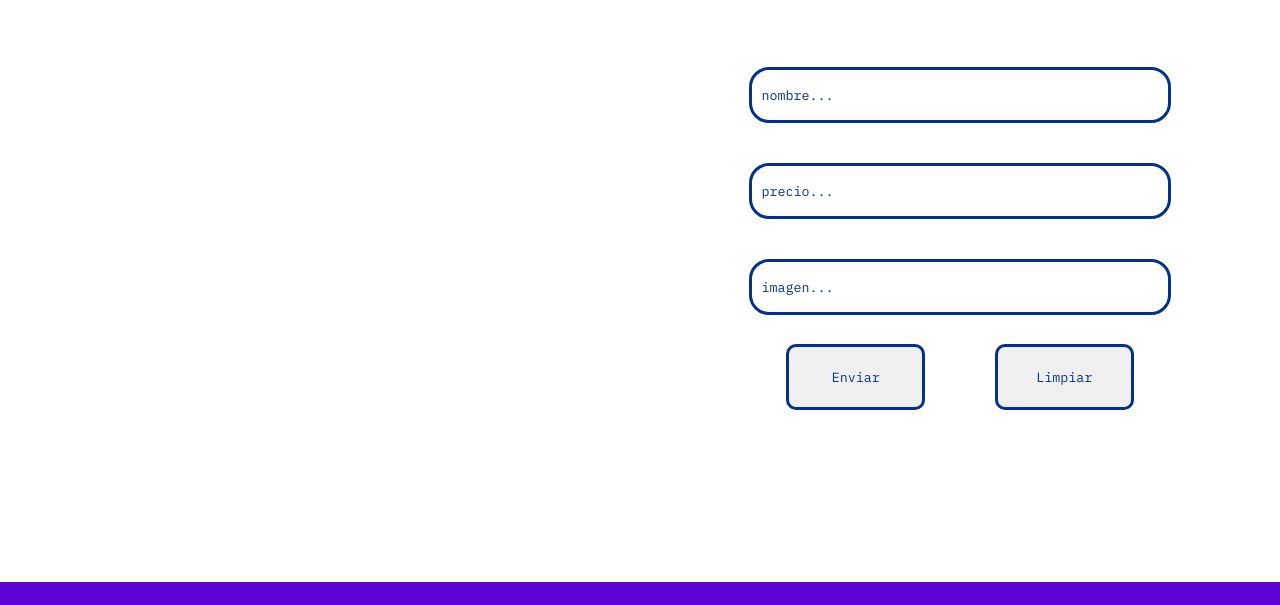
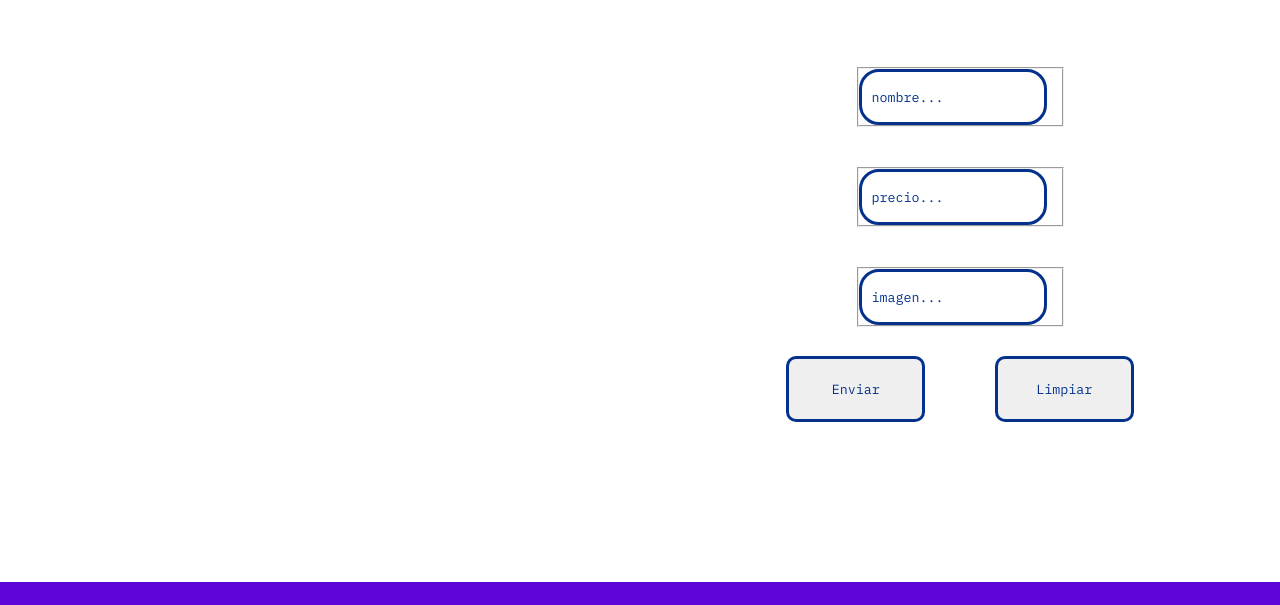
Before and after one commit to Hector-Hernandez-Eslaba/geek, a website with bundled scripts: page index.html in a window 1280 px wide. Shown: the part 188-793 px from the top of the page. Built offline with nearby package versions, Linux system fonts and the light colour scheme; no server answers.

Commit message:
Update index.html

```diff
--- a/index.html
+++ b/index.html
@@ -18,9 +18,18 @@
     <main class="Box-In">
         <div class="Titulo"><h1>Agregar <br> Producto:</h1></div>
         <form class="Box-Inputs" data-formulario>
-            <input type="text" required placeholder="nombre..." data-nombre >
-            <input type="text" required placeholder="precio..." data-precio>
-            <input type="text" required placeholder="imagen..." data-imagen>
+            <fieldset class="Box-Relleno">
+                <input type="text" required placeholder="nombre..." data-nombre>
+                <span id="Error-Nombre" class="Error"></span>
+            </fieldset>
+            <fieldset class="Box-Relleno">
+                <input type="text" required placeholder="precio..." data-precio>
+                <span id="Error-Nombre" class="Error"></span>
+            </fieldset>
+            <fieldset class="Box-Relleno">
+                <input type="text" required placeholder="imagen..." data-imagen>
+                <span id="Error-Nombre" class="Error"></span>
+            </fieldset>
             <di class="Box-Botones">
                 <input class="btn" type="submit" value="Enviar">
                 <button class="btn">Limpiar</button>
@@ -52,5 +61,6 @@
     </footer>
     <script src="/mostrarProductos.js" type="module" ></script>
     <script src="/crearProducto.js" type="module"></script>
+    <script src="/formulario.js" type="module"></script>
 </body>
 </html>
```
